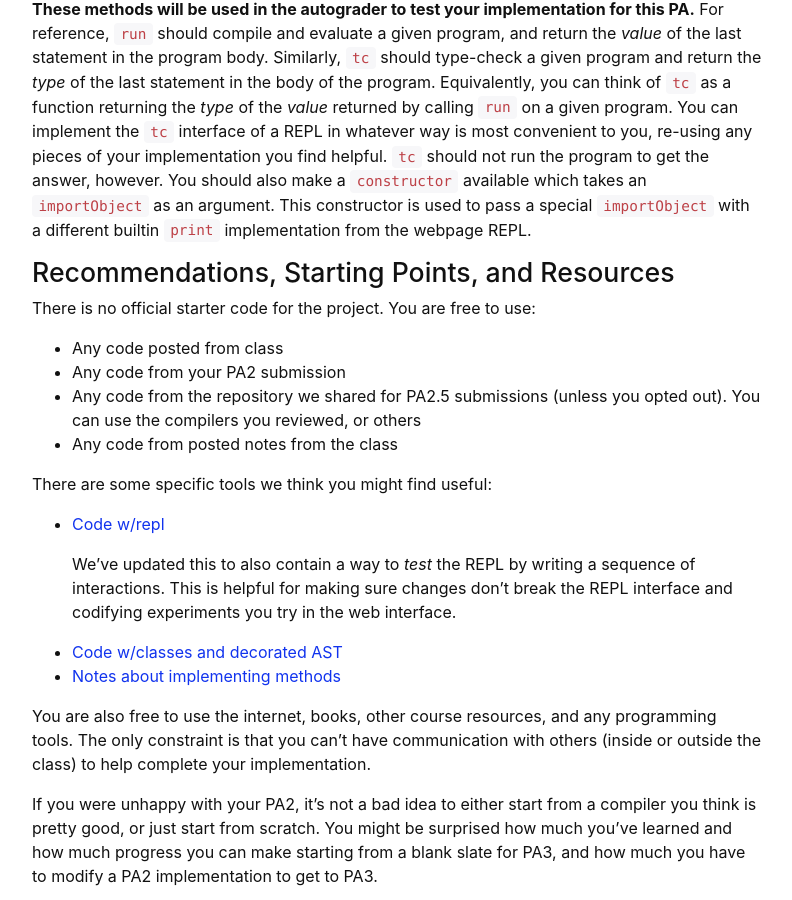
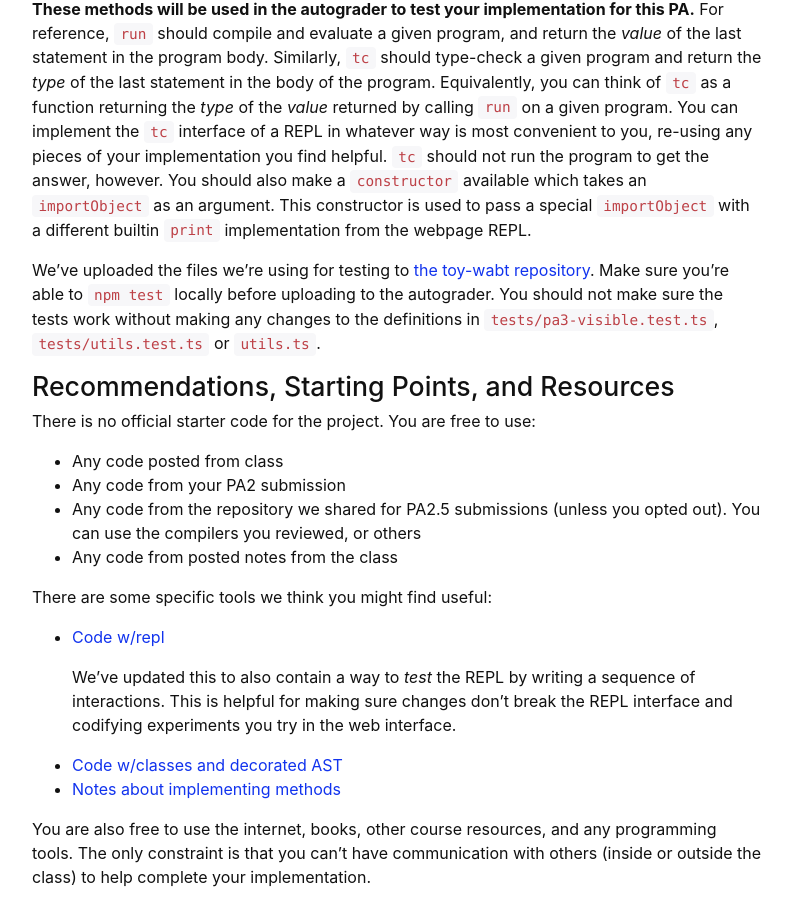
Before and after one commit to ucsd-cse231-w21/ucsd-cse231-w21.github.io, a Jekyll site: the page built from pa3/index.md, in a window 1280 px wide and 900 px high, scrolled down 2943 px. Shown: the whole window, without its empty margins (243-1035 px from the left). Built offline with Jekyll 4.4.1, drawn with Linux system fonts in a browser that asks for light colours; nearby versions of some CDN libraries.

Commit message:
Update index.md

```diff
--- a/pa3/index.md
+++ b/pa3/index.md
@@ -150,6 +150,11 @@ You should also make a `constructor` available which takes an `importObject`
 as an argument. This constructor is used to pass a special `importObject` with
 a different builtin `print` implementation from the webpage REPL.
 
+We've uploaded the files we're using for testing to [the toy-wabt repository](https://github.com/jpolitz/toy-wabt-on-client).
+Make sure you're able to `npm test` locally before uploading to the autograder.
+You should not make sure the tests work without making any changes to the
+definitions in `tests/pa3-visible.test.ts`, `tests/utils.test.ts` or `utils.ts`.
+
 ## Recommendations, Starting Points, and Resources
 
 There is no official starter code for the project. You are free to use:
```
